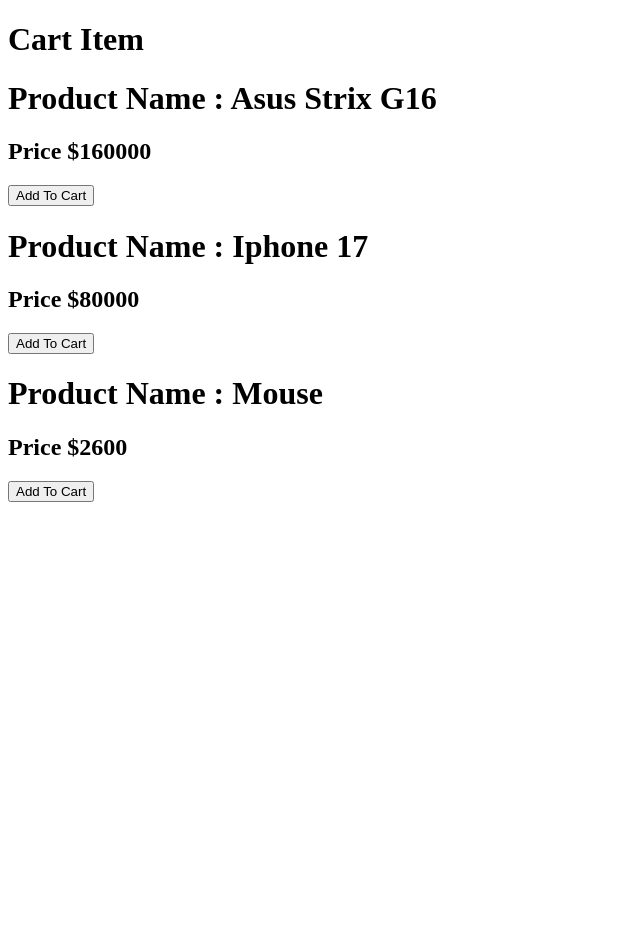
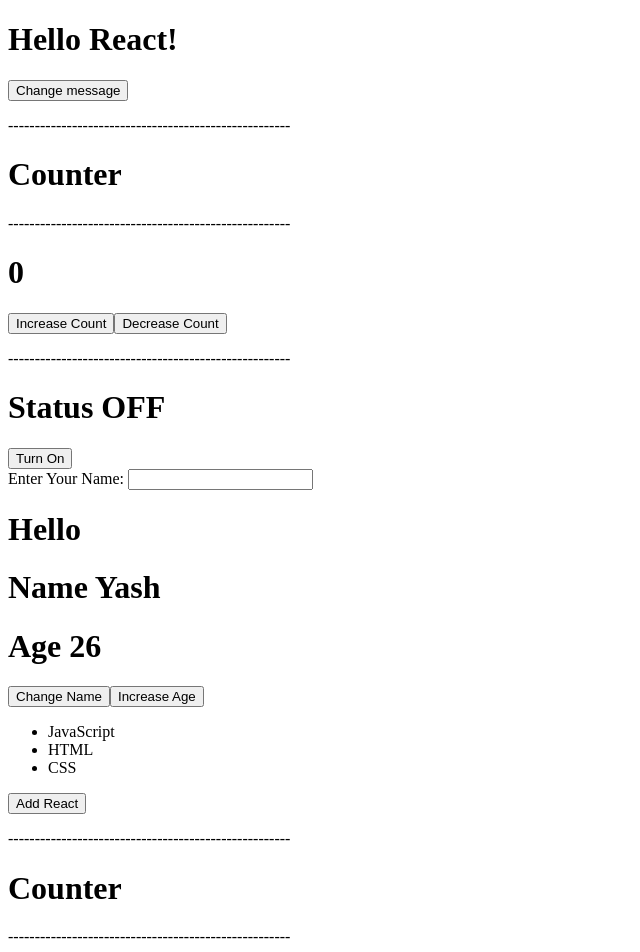
Before and after one commit to Yash-Terekar/Master-React-Js, a React (Vite) app: page / in a window 1280 px wide. Shown: the top 952 px of the page, without its empty margins (0-640 px from the left). Before the commit the page ends 800 px from the top, so only its background shows below. Built offline with nearby package versions, Linux system fonts and the light colour scheme.

Commit message:
App Updated

```diff
--- a/src/App.jsx
+++ b/src/App.jsx
@@ -11,13 +11,13 @@
 const App = () => {
   return (
     <div>
-      {/* <Message />
+      <Message />
       <Counter />
       <Toggle />
       <NameInput />
       <UserProfile />
       <Skills />
-      <Counter /> */}
+      <Counter />
       {/* <CounterApp /> */}
       {/* <ProfileToggle /> */}
       <Shop />
```
